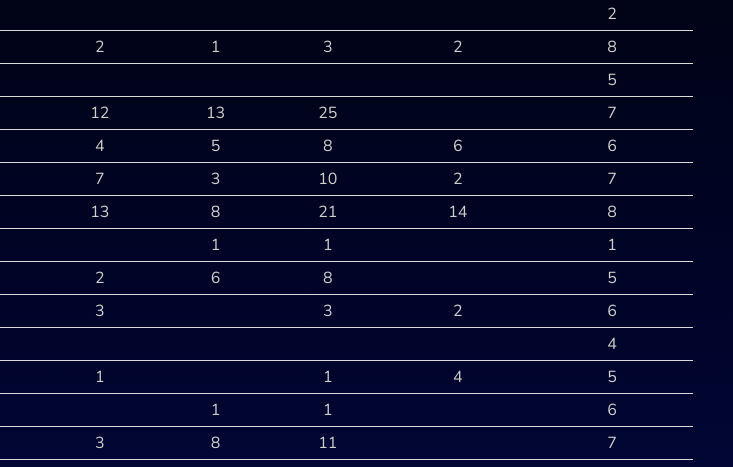
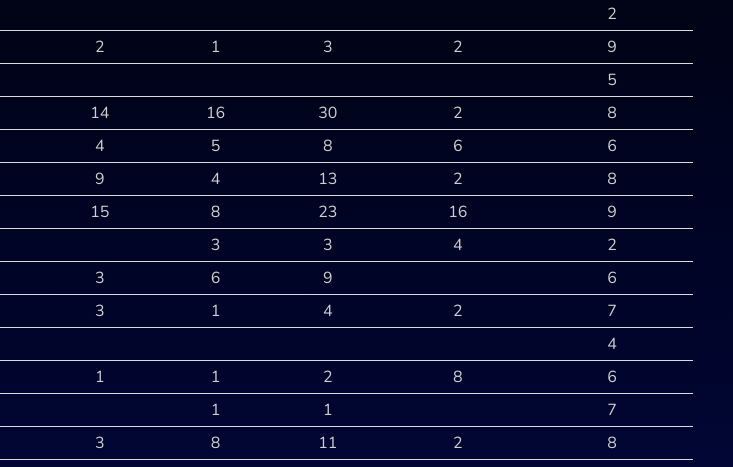
Before and after one commit to NeEvLai/TikkaNaiset, a website: page index.html in a window 1280 px wide. Shown: the part 325-792 px from the top of the page, 457-1190 px from the left. Drawn offline with nearby package versions, Linux system fonts and the light colour scheme.

Commit message:
Points updated for the 9th game

```diff
--- a/index.html
+++ b/index.html
@@ -162,7 +162,7 @@
                                 <td>1</td>
                                 <td>3</td>
                                 <td>2</td>
-                                <td>8</td>
+                                <td>9</td>
                             </tr>
                             <tr>
                                 <td>7</td>
@@ -176,11 +176,11 @@
                             <tr>
                                 <td>8</td>
                                 <td>Elina</td>
-                                <td>12</td>
-                                <td>13</td>
-                                <td>25</td>
-                                <td></td>
-                                <td>7</td>
+                                <td>14</td>
+                                <td>16</td>
+                                <td>30</td>
+                                <td>2</td>
+                                <td>8</td>
                             </tr>
                             <tr>
                                 <td>11</td>
@@ -194,47 +194,47 @@
                             <tr>
                                 <td>12</td>
                                 <td>Sofia</td>
-                                <td>7</td>
-                                <td>3</td>
-                                <td>10</td>
+                                <td>9</td>
+                                <td>4</td>
+                                <td>13</td>
                                 <td>2</td>
-                                <td>7</td>
+                                <td>8</td>
                             </tr>
                             <tr>
                                 <td>16</td>
                                 <td>Anniina</td>
-                                <td>13</td>
+                                <td>15</td>
                                 <td>8</td>
-                                <td>21</td>
-                                <td>14</td>
-                                <td>8</td>
+                                <td>23</td>
+                                <td>16</td>
+                                <td>9</td>
                             </tr>
                             <tr>
                                 <td>17</td>
                                 <td>Sara</td>
                                 <td></td>
-                                <td>1</td>
-                                <td>1</td>
-                                <td></td>
-                                <td>1</td>
+                                <td>3</td>
+                                <td>3</td>
+                                <td>4</td>
+                                <td>2</td>
                             </tr>
                             <tr>
                                 <td>18</td>
                                 <td>Anni</td>
-                                <td>2</td>
+                                <td>3</td>
                                 <td>6</td>
-                                <td>8</td>
+                                <td>9</td>
                                 <td></td>
-                                <td>5</td>
+                                <td>6</td>
                             </tr>
                             <tr>
                                 <td>20</td>
                                 <td>Marita</td>
                                 <td>3</td>
-                                <td></td>
-                                <td>3</td>
+                                <td>1</td>
+                                <td>4</td>
                                 <td>2</td>
-                                <td>6</td>
+                                <td>7</td>
                             </tr>
                             <tr>
                                 <td>21</td>
@@ -249,10 +249,10 @@
                                 <td>23</td>
                                 <td>Rea</td>
                                 <td>1</td>
-                                <td></td>
                                 <td>1</td>
-                                <td>4</td>
-                                <td>5</td>
+                                <td>2</td>
+                                <td>8</td>
+                                <td>6</td>
                             </tr>
                             <tr>
                                 <td>25</td>
@@ -261,7 +261,7 @@
                                 <td>1</td>
                                 <td>1</td>
                                 <td></td>
-                                <td>6</td>
+                                <td>7</td>
                             </tr>
                             <tr>
                                 <td>27</td>
@@ -269,8 +269,8 @@
                                 <td>3</td>
                                 <td>8</td>
                                 <td>11</td>
-                                <td></td>
-                                <td>7</td>
+                                <td>2</td>
+                                <td>8</td>
                             </tr>
                             <tr>
                                 <td>35</td>
@@ -279,7 +279,7 @@
                                 <td></td>
                                 <td></td>
                                 <td></td>
-                                <td>7</td>
+                                <td>8</td>
                             </tr>
                             <tr>
                                 <td>48</td>
```
